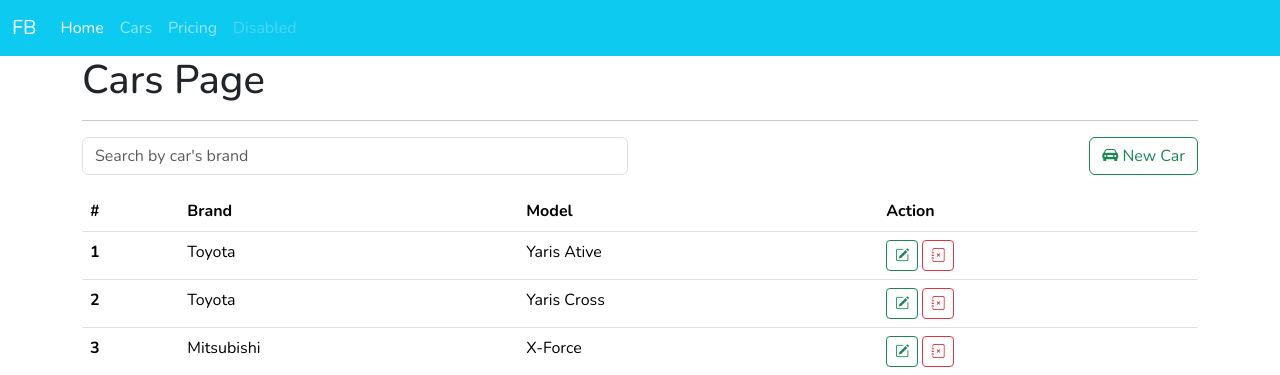
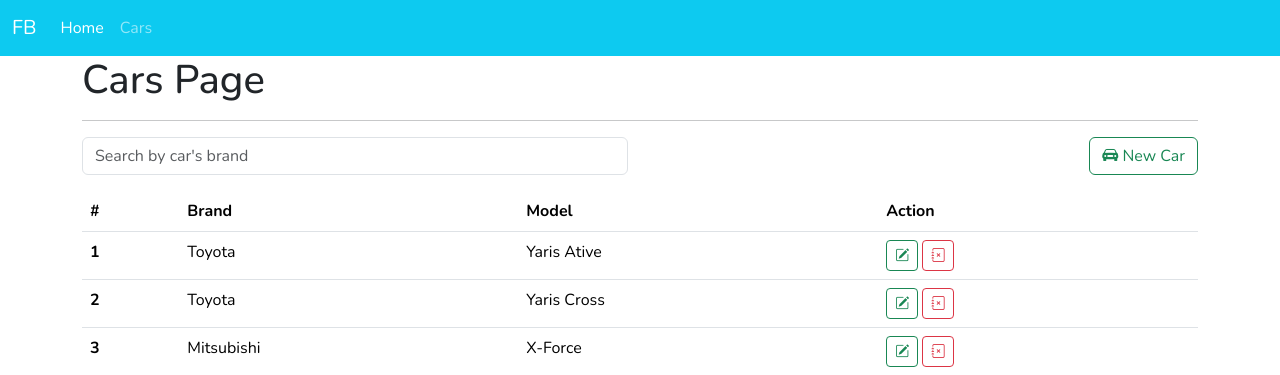
Before and after one commit to Bambiraptor1/flask-bootstrap, a Flask app: page /cars in a window 1280 px wide. Shown: the top 375 px of the page. Run offline with Flask 3, Linux system fonts and the light colour scheme.

Commit message:
delete some menu

```diff
--- a/templates/navbar.html
+++ b/templates/navbar.html
@@ -12,12 +12,7 @@
         <li class="nav-item">
           <a class="nav-link" href="{{url_for('show_cars')}}">Cars</a>
         </li>
-        <li class="nav-item">
-          <a class="nav-link" href="#">Pricing</a>
-        </li>
-        <li class="nav-item">
-          <a class="nav-link disabled" aria-disabled="true">Disabled</a>
-        </li>
+
       </ul>
     </div>
   </div>
```
